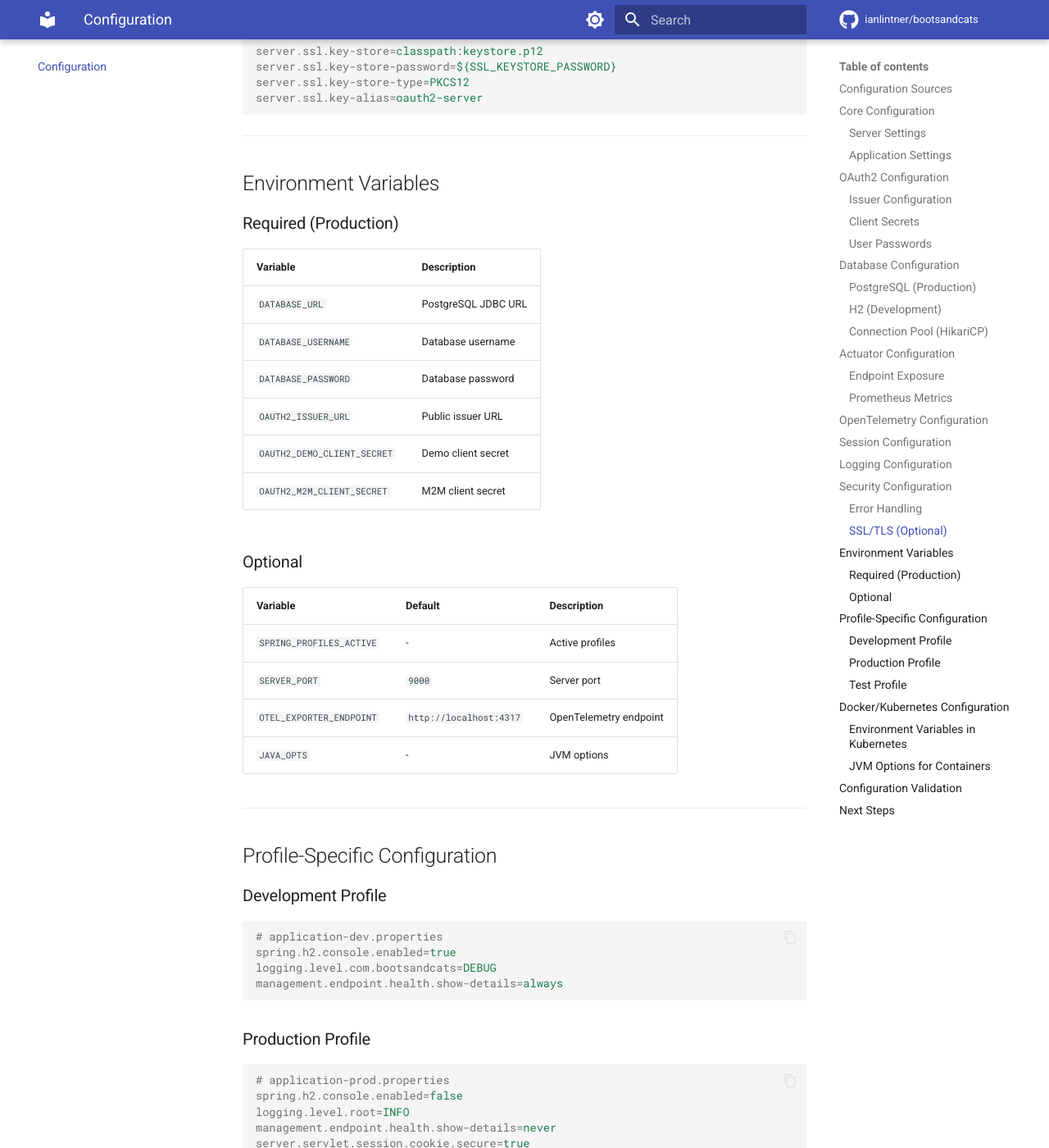
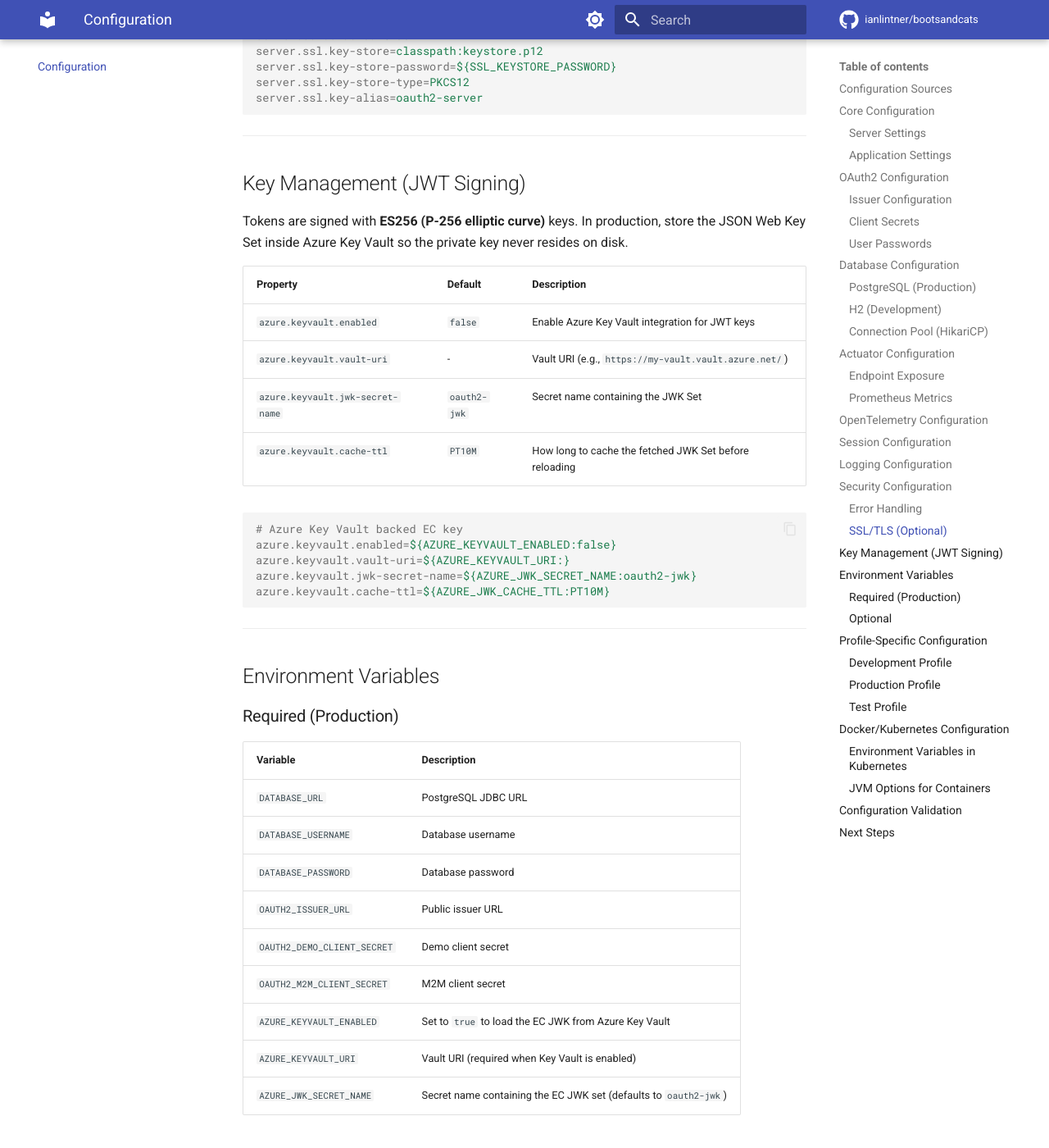
Before and after one commit to ianlintner/bootsandcats, an MkDocs documentation site: the page built from docs/configuration.md, in a window 1280 px wide and 1400 px high, scrolled down 6707 px. Shown: the whole window at 82% size. Built offline with MkDocs 1.6.1 and Material for MkDocs 9.7.7, drawn with Linux system fonts in a browser that asks for light colours; comment, search, counter and statistics services are not loaded; the version menu is left out; some of the changed text lies outside the part shown.

Commit message:
feat: add Azure Key Vault integration for EC JWK management and update deployment instructions

````diff
--- a/docs/configuration.md
+++ b/docs/configuration.md
@@ -277,6 +277,28 @@ server.ssl.key-alias=oauth2-server
 
 ---
 
+## Key Management (JWT Signing)
+
+Tokens are signed with **ES256 (P-256 elliptic curve)** keys. In production, store the JSON Web Key Set
+inside Azure Key Vault so the private key never resides on disk.
+
+| Property | Default | Description |
+|----------|---------|-------------|
+| `azure.keyvault.enabled` | `false` | Enable Azure Key Vault integration for JWT keys |
+| `azure.keyvault.vault-uri` | - | Vault URI (e.g., `https://my-vault.vault.azure.net/`) |
+| `azure.keyvault.jwk-secret-name` | `oauth2-jwk` | Secret name containing the JWK Set |
+| `azure.keyvault.cache-ttl` | `PT10M` | How long to cache the fetched JWK Set before reloading |
+
+```properties
+# Azure Key Vault backed EC key
+azure.keyvault.enabled=${AZURE_KEYVAULT_ENABLED:false}
+azure.keyvault.vault-uri=${AZURE_KEYVAULT_URI:}
+azure.keyvault.jwk-secret-name=${AZURE_JWK_SECRET_NAME:oauth2-jwk}
+azure.keyvault.cache-ttl=${AZURE_JWK_CACHE_TTL:PT10M}
+```
+
+---
+
 ## Environment Variables
 
 ### Required (Production)
@@ -289,6 +311,9 @@ server.ssl.key-alias=oauth2-server
 | `OAUTH2_ISSUER_URL` | Public issuer URL |
 | `OAUTH2_DEMO_CLIENT_SECRET` | Demo client secret |
 | `OAUTH2_M2M_CLIENT_SECRET` | M2M client secret |
+| `AZURE_KEYVAULT_ENABLED` | Set to `true` to load the EC JWK from Azure Key Vault |
+| `AZURE_KEYVAULT_URI` | Vault URI (required when Key Vault is enabled) |
+| `AZURE_JWK_SECRET_NAME` | Secret name containing the EC JWK set (defaults to `oauth2-jwk`) |
 
 ### Optional
 
@@ -298,6 +323,10 @@ server.ssl.key-alias=oauth2-server
 | `SERVER_PORT` | `9000` | Server port |
 | `OTEL_EXPORTER_ENDPOINT` | `http://localhost:4317` | OpenTelemetry endpoint |
 | `JAVA_OPTS` | - | JVM options |
+| `AZURE_JWK_CACHE_TTL` | `PT10M` | Overrides cache duration for the JWK Set |
+| `AZURE_TENANT_ID` | - | Tenant used by `DefaultAzureCredential` when running outside Azure |
+| `AZURE_CLIENT_ID` | - | Client/Managed Identity ID for Key Vault access |
+| `AZURE_CLIENT_SECRET` | - | Client secret when using an app registration |
 
 ---
 
````
Also changed, not shown: docs/deployment/azure.md (+5 -0 lines).
